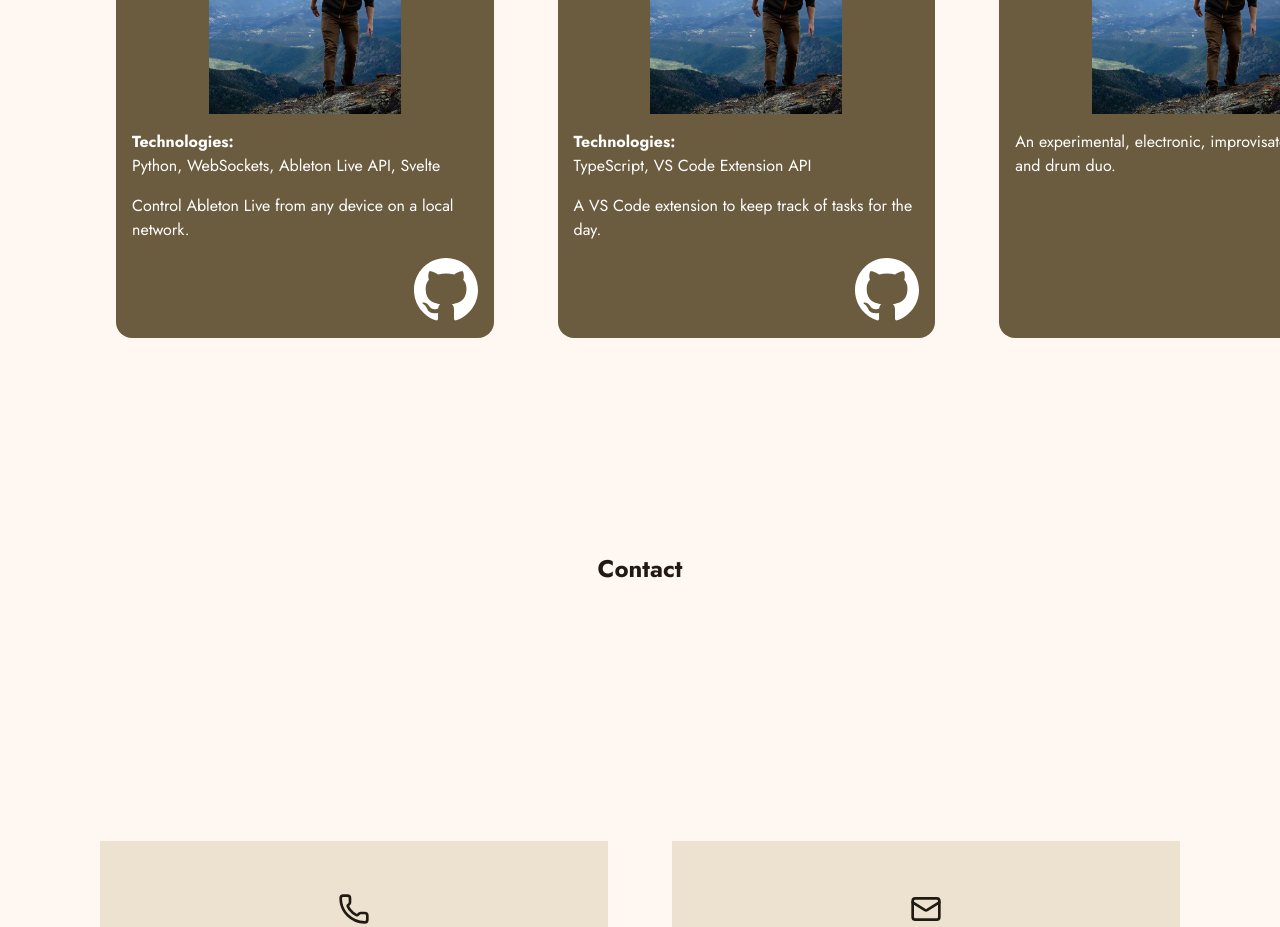
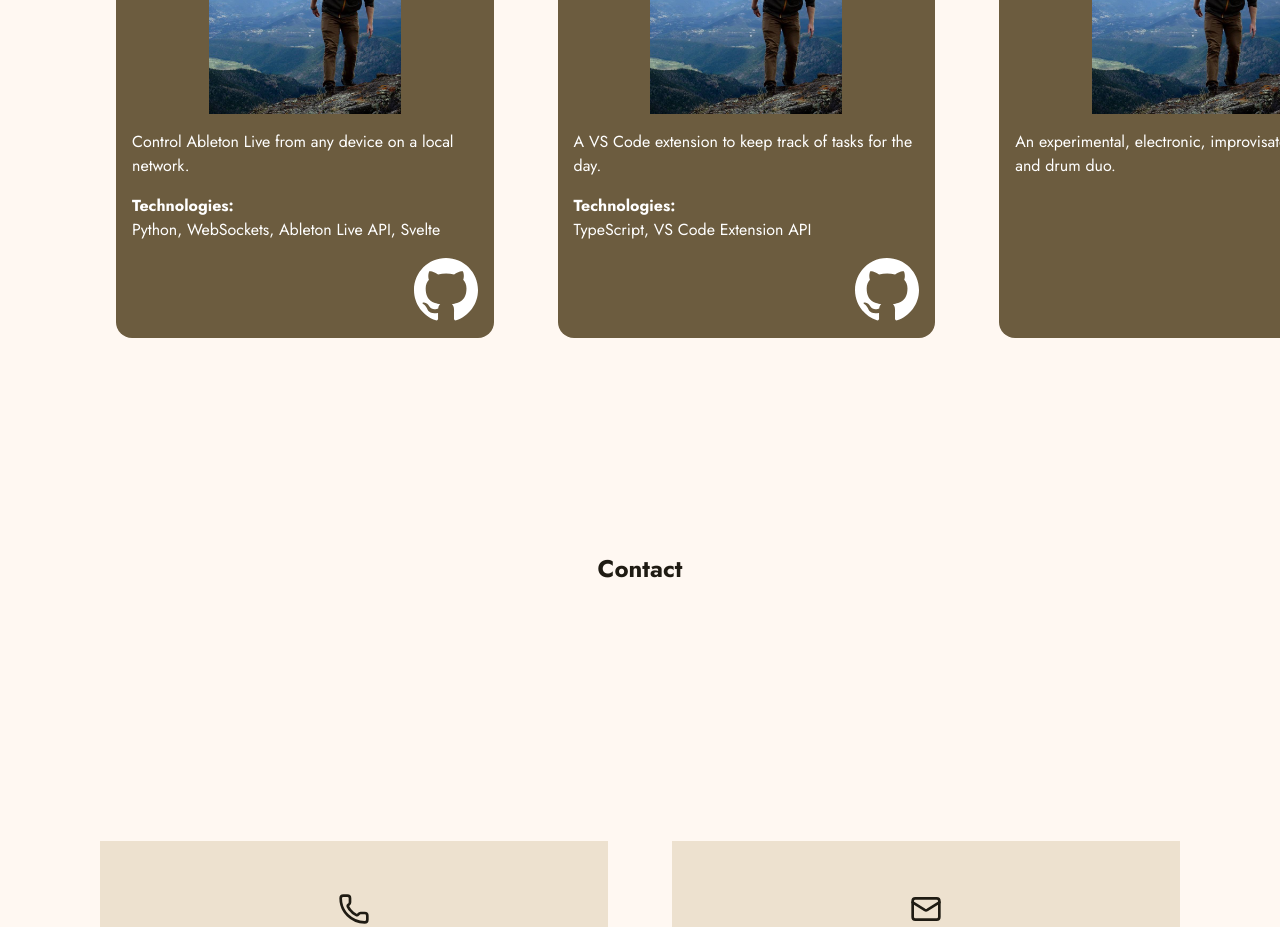
Before and after one commit to isfopo/about, a React (Vite) app: page / in a window 1280 px wide. Shown: the part 2900-3827 px from the top of the page. Built offline with nearby package versions, Linux system fonts and the light colour scheme.

Commit message:
💄 style(ProjectsSection): reorder description paragraph
- move description paragraph before technologies section for better layout consistency

```diff
--- a/src/components/Section/ProjectsSection/index.tsx
+++ b/src/components/Section/ProjectsSection/index.tsx
@@ -64,6 +64,8 @@ export const ProjectsSection = ({ projects }: ProjectsSectionProps) => {
                 <img src={image.src} aria-label={image.label} />
               </div>
 
+              <p className={styles["description"]}>{description}</p>
+
               {technologies && technologies.length > 0 && (
                 <p>
                   <strong>Technologies:</strong>
@@ -71,8 +73,6 @@ export const ProjectsSection = ({ projects }: ProjectsSectionProps) => {
                   {technologies.join(", ")}
                 </p>
               )}
-
-              <p className={styles["description"]}>{description}</p>
 
               <a href={link.href} target="_blank">
                 {PlatformIcons[link.platform]}
```
